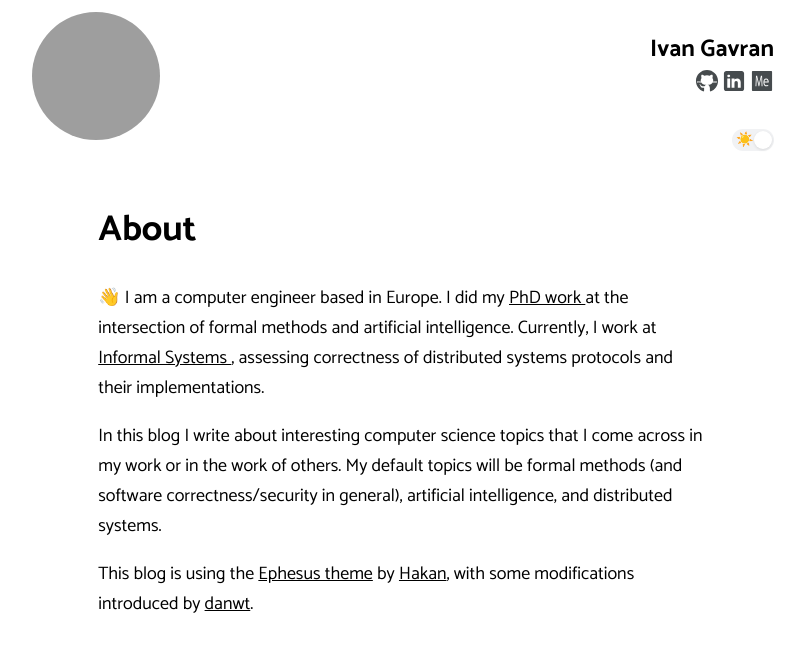
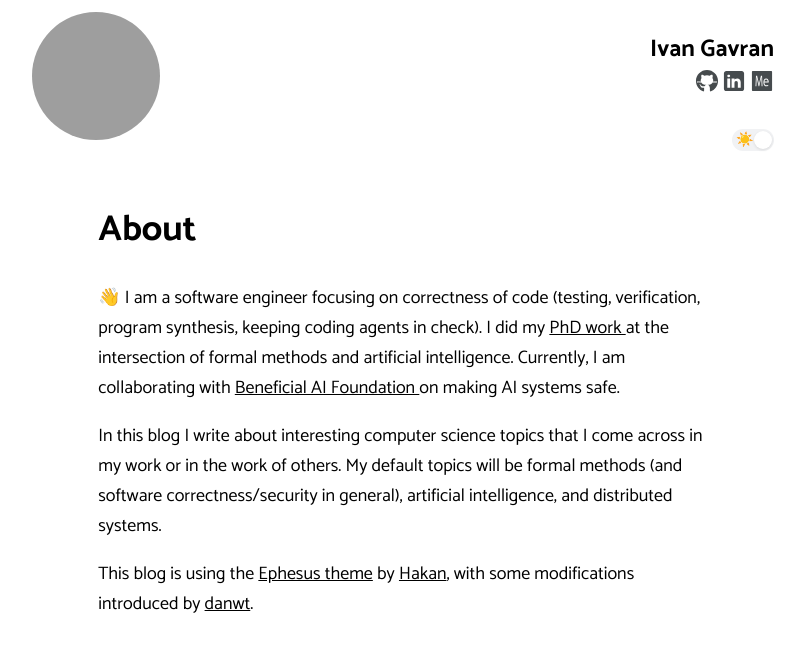
Before and after one commit to ivan-gavran/ivan-gavran.github.io, a Jekyll site: the page built from about.html, in a window 1280 px wide. Shown: the top 652 px of the page, without its empty margins (237-1042 px from the left). Built offline with Jekyll 4.4.1, drawn with Linux system fonts in a browser that asks for light colours.

Commit message:
updates on my current work

```diff
--- a/about.html
+++ b/about.html
@@ -3,15 +3,16 @@ layout: page
 title: "About"
 ---
 <div class="w-100">
-	<p>👋 I am a computer engineer based in Europe. I did my
+	<p>👋 I am a software engineer focusing on correctness of code (testing, verification, program synthesis, keeping coding agents in check).
+		I did my
 	<a href="https://kluedo.ub.rptu.de/frontdoor/index/index/docId/6863">
 		PhD work
 	</a>
 	at the intersection of formal methods and artificial intelligence.
-	Currently, I work at
-	<a href="https://informal.systems">
-		Informal Systems
-	</a>, assessing correctness of distributed systems protocols and their implementations.
+	Currently, I am collaborating with
+	<a href="https://www.beneficialaifoundation.org/">
+		Beneficial AI Foundation
+	</a> on making AI systems safe.
 	</p>
 
 	<p>
```
